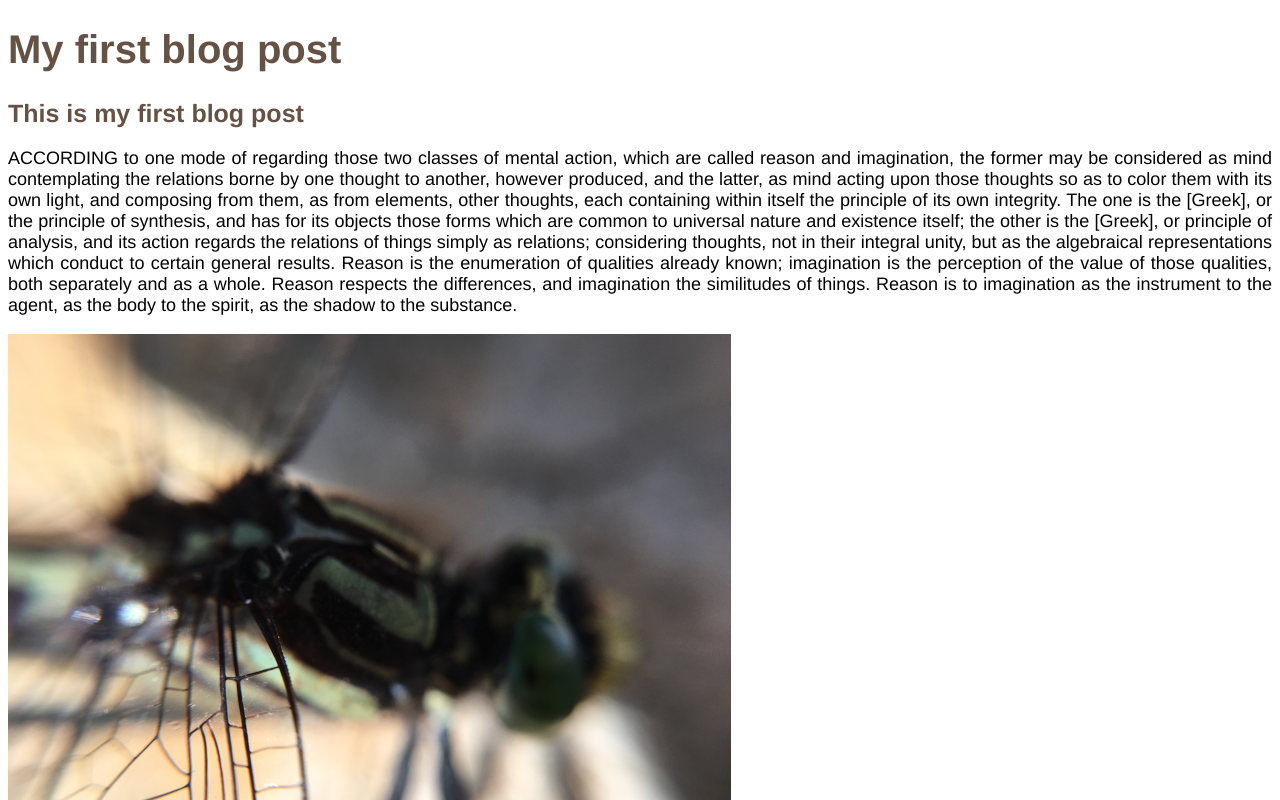
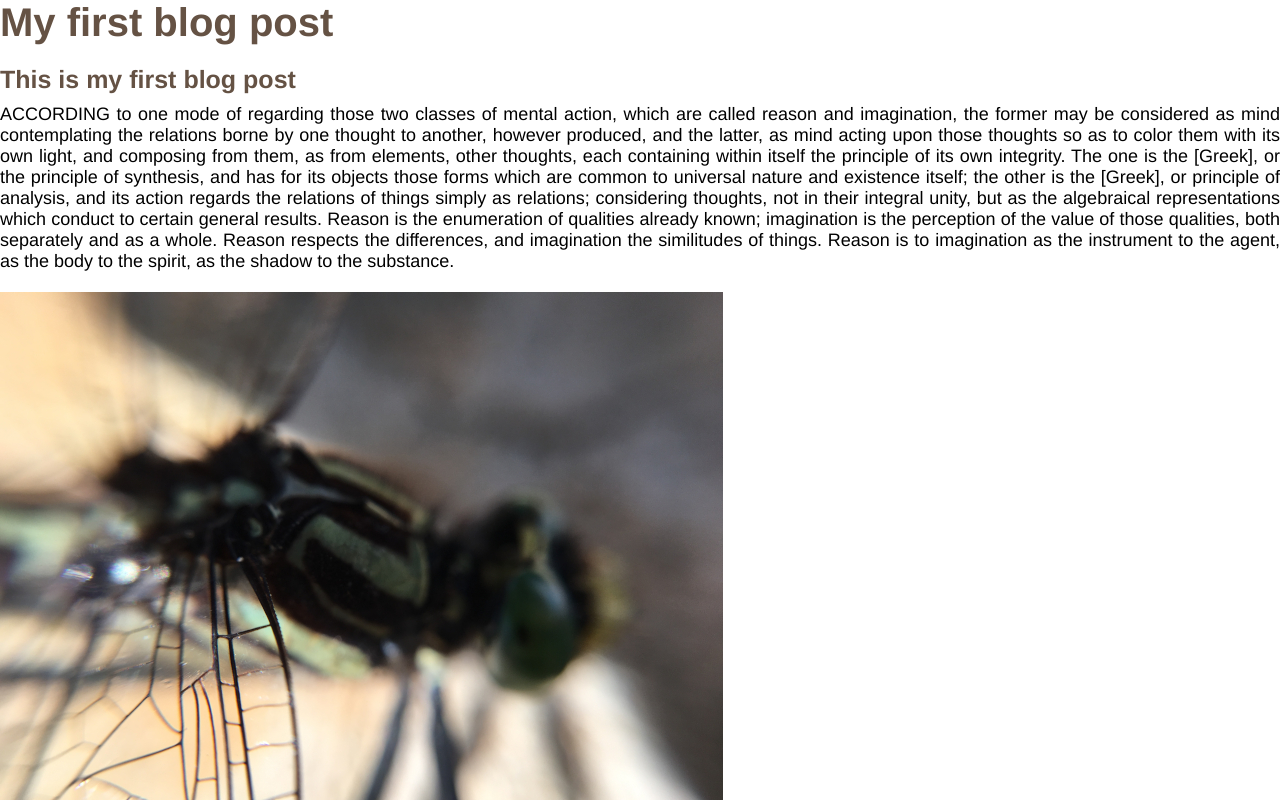
Before and after one commit to reganbogen/basicblog, a plain HTML site: page index.html in a window 1280 px wide. Shown: the top 800 px of the page. Drawn offline with Linux system fonts and the light colour scheme.

Commit message:
* changes all the elements, reset all padding and margins to zero, added box-sizing: border-box to change spacing

```diff
--- a/style.css
+++ b/style.css
@@ -1,3 +1,9 @@
+* {
+    margin: 0;
+    padding: 0;
+    box-sizing: border-box;
+}
+
 body {
     font-family: Helvetica Neue, Arial;
     font-size: 18px;
@@ -10,14 +16,17 @@ h1, h2 {
 
 h1 {
     font-size: 40px;
+    margin-bottom: 20px;
 }
 
 h2 {
     font-size: 25px;
+    margin-bottom: 10px;
 }
 
 .main-text {
     text-align: justify;
+    margin-bottom: 20px;
 }
 
 .author-text {
```
